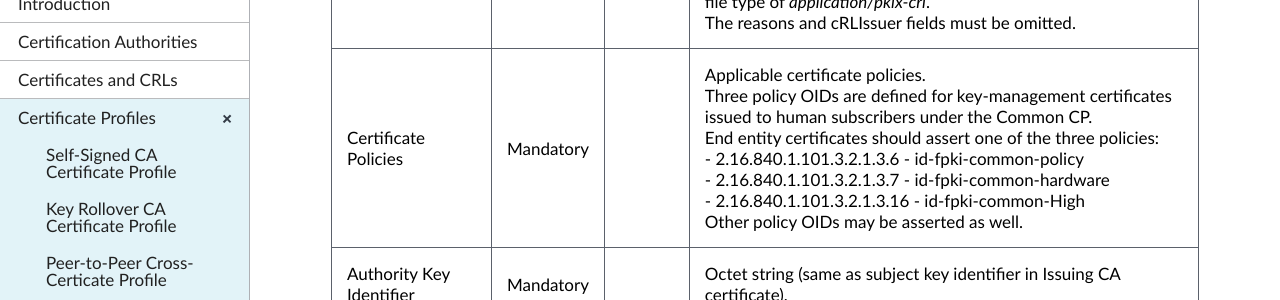
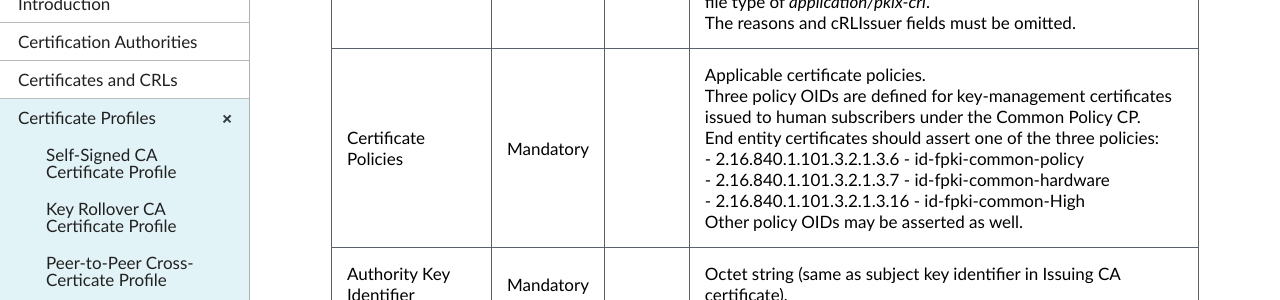
Before and after one commit to GSA/fpki-guides, a Jekyll site: the page built from _profiles/10_common_key_mgmt.md, in a window 1280 px wide and 900 px high, scrolled down 1506 px. Shown: the part 175-475 px from the top of the window. Built offline with Jekyll 4.4.1, drawn with Linux system fonts in a browser that asks for light colours; nearby versions of some CDN libraries; library files that are not in the unit come from our copies.

Commit message:
Update 10_common_key_mgmt.md
Edit

```diff
--- a/_profiles/10_common_key_mgmt.md
+++ b/_profiles/10_common_key_mgmt.md
@@ -18,11 +18,11 @@ permalink: profiles/commonkeymgmt/
 | Signature   |       |       |   sha256WithRSAEncryption {1.2.840.113549.1.1.11}<br>or ECDSA with appropriate Hash.   |
 |               |                 |              |                                       |
 | **Extension** |  **Required**   | **Critical** | **Value**                             |
-| Key Usage  | Mandatory | True |  keyEncipherment&mdash;when subject public key is RSA.<BR>keyAgreement&mdash;when subject public key is DH, ECC, or KEA. |
+| Key Usage  | Mandatory | True |  keyEncipherment&mdash;when subject public key is RSA.<br>keyAgreement&mdash;when subject public key is DH, ECC, or KEA. |
 | Authority Information Access   | Mandatory  |  | id-ad-caIssuers {1.3.6.1.5.5.7.48.2} access method entry that contains HTTP URL for .p7c file containing certificates issued to Issuing CA.<BR>id-ad-ocsp {1.3.6.1.5.5.7.48.1} access method entry that contains HTTP URL for the Issuing CA OCSP Responder. |
 | Subject Key Identifier   | Mandatory |  | Octet string.  |
 | CRL Distribution Points   | Mandatory |   |  This extension must appear in all certificates and must include at least an HTTP URI distribution point name.<br>This extension must appear in all certificates and include at least one HTTP URI to a file containing a DER-encoded CRL with a file type of _application/pkix-crl_.<br>The reasons and cRLIssuer fields must be omitted. <!--Redundancy issue. Clarify meaning.--> |
-| Certificate Policies   | Mandatory  |  | Applicable certificate policies.<br>Three policy OIDs are defined for key-management certificates issued to human subscribers under the Common CP.<BR>End entity certificates should assert one of the three policies:<BR>- 2.16.840.1.101.3.2.1.3.6 - id-fpki-common-policy<br>- 2.16.840.1.101.3.2.1.3.7 - id-fpki-common-hardware<br>- 2.16.840.1.101.3.2.1.3.16 - id-fpki-common-High<BR>Other policy OIDs may be asserted as well. |
+| Certificate Policies   | Mandatory  |  | Applicable certificate policies.<br>Three policy OIDs are defined for key-management certificates issued to human subscribers under the Common Policy CP.<BR>End entity certificates should assert one of the three policies:<BR>- 2.16.840.1.101.3.2.1.3.6 - id-fpki-common-policy<br>- 2.16.840.1.101.3.2.1.3.7 - id-fpki-common-hardware<br>- 2.16.840.1.101.3.2.1.3.16 - id-fpki-common-High<BR>Other policy OIDs may be asserted as well. |
 | Authority Key Identifier   | Mandatory  |  | Octet string (same as subject key identifier in Issuing CA certificate). |
 | Extended Key Usage   | Optional |  |  If included to support specific applications, the extension should be non-critical.<br>The 2 values listed for keyPurposeID should be included for key-management purposes:<BR>- 1.3.6.1.5.5.7.3.4 - Id-kp-emailProtection<br>- 1.3.6.1.4.311.10.3.4 - Encrypting File System<br>Additional key purposes may be specified.  |
 |Subject Alternative Name   | Optional  |  |   |
```
